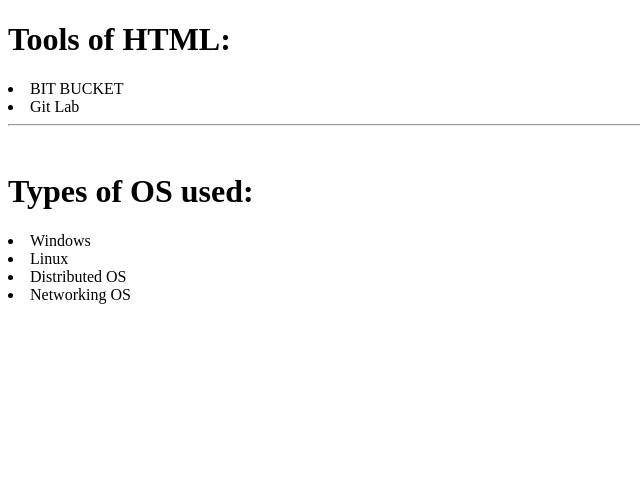
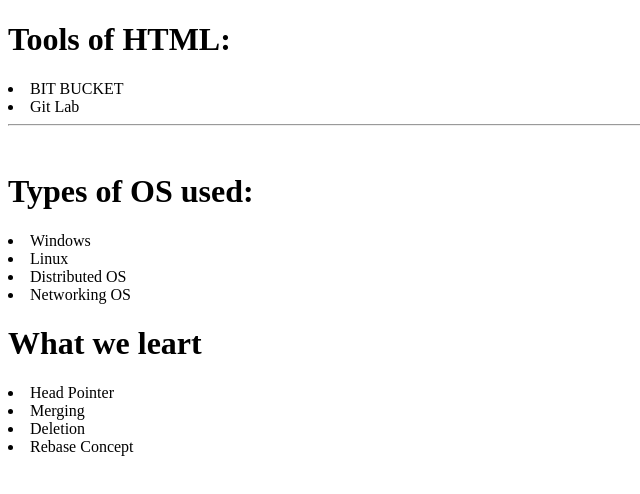
Before and after one commit to Saumyaup11/Git-Practice, a plain HTML site: page index.html in a window 1280 px wide. Shown: the whole page, without its empty margins (0-640 px from the left). Drawn offline with Linux system fonts and the light colour scheme.

Commit message:
index.html

```diff
--- a/index.html
+++ b/index.html
@@ -17,5 +17,11 @@
     <li>Linux</li>
     <li>Distributed OS</li>
     <li>Networking OS</li>
+    <h1>What we leart</h1>
+    <li>Head Pointer</li>
+    <li>Merging</li>
+    <li>Deletion</li>
+    <li>Rebase Concept</li>
+    <br/>
 </body>
 </html>
--- a/style.css
+++ b/style.css
@@ -1,3 +1,3 @@
 body{
-    color: green;
+    color:green;
 }
```
